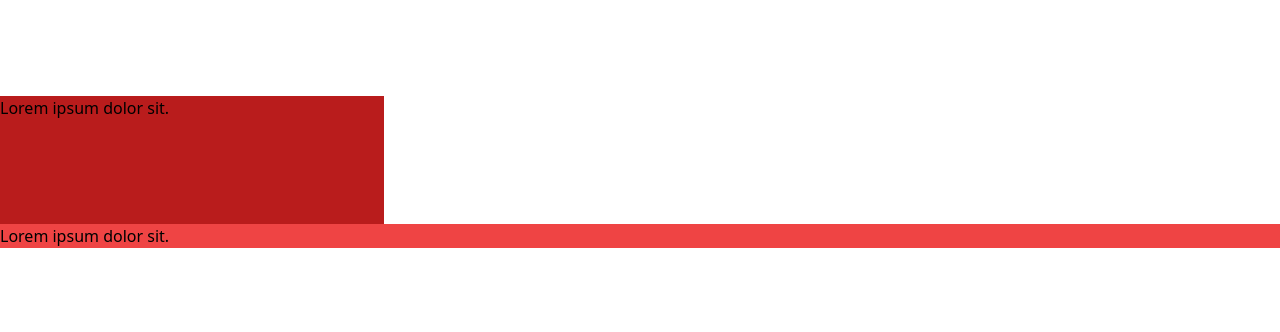
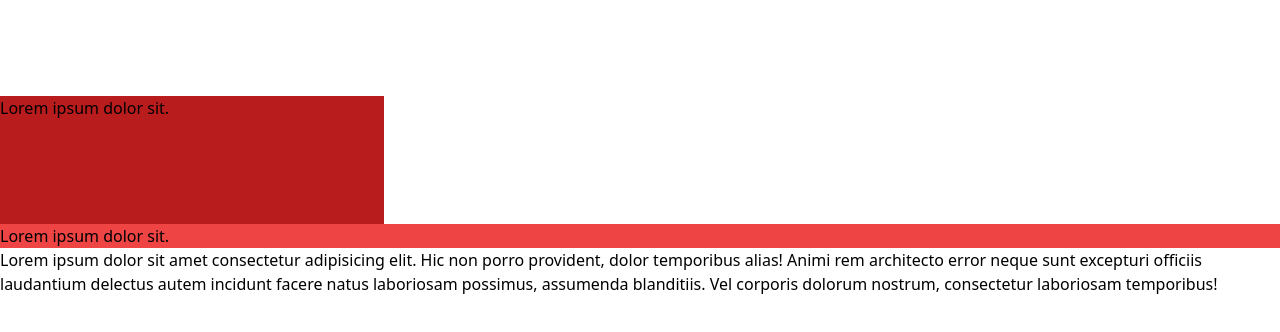
Before and after one commit to Nandish86189/youtube, a website: page public/index.html in a window 1280 px wide. Drawn offline with Linux system fonts and the light colour scheme.

Commit message:
just for checking my first commit through terminal

```diff
--- a/public/index.html
+++ b/public/index.html
@@ -9,6 +9,7 @@
 
     <p class="bg-red-700 w-96 mt-24 h-32">Lorem ipsum dolor sit.</p>
     <div class="bg-red-500">Lorem ipsum dolor sit.</div>
+    Lorem ipsum dolor sit amet consectetur adipisicing elit. Hic non porro provident, dolor temporibus alias! Animi rem architecto error neque sunt excepturi officiis laudantium delectus autem incidunt facere natus laboriosam possimus, assumenda blanditiis. Vel corporis dolorum nostrum, consectetur laboriosam temporibus!
 
 </body>
 </html>
```
